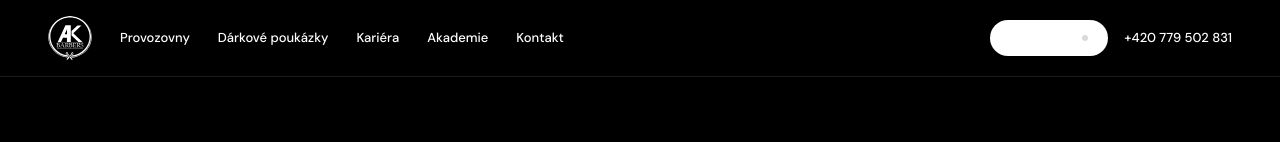
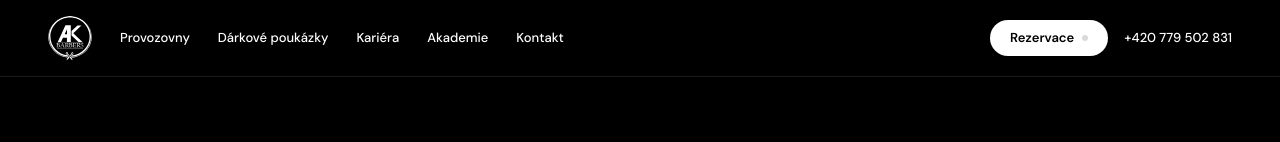
Before and after one commit to weblyxinfo-cmyk/akbarber-web, a Next.js app: page / in a window 1280 px wide. Shown: the top 142 px of the page. Built offline with nearby package versions, Linux system fonts and the light colour scheme; a web font is replaced by a local one.

Commit message:
Fix Rezervace button text color - use inline styles
Global a{color:white} in CSS was overriding Tailwind classes.
Inline styles guarantee black text on white button.

Co-Authored-By: Claude Opus 4.6 <noreply@anthropic.com>

```diff
--- a/src/components/layout/Header.tsx
+++ b/src/components/layout/Header.tsx
@@ -63,10 +63,11 @@ export function Header() {
               href={siteConfig.booking}
               target="_blank"
               rel="noopener noreferrer"
-              className="inline-flex items-center gap-2 rounded-full bg-[#ffffff] px-5 py-2 text-[13px] font-semibold text-[#000] transition-all duration-200 hover:bg-[#e8e8e8]"
+              className="inline-flex items-center gap-2 rounded-full px-5 py-2 text-[13px] font-semibold transition-all duration-200 hover:opacity-90"
+              style={{ backgroundColor: "#fff", color: "#000" }}
             >
               Rezervace
-              <span className="h-1.5 w-1.5 rounded-full bg-[#000]/15" />
+              <span className="h-1.5 w-1.5 rounded-full" style={{ backgroundColor: "rgba(0,0,0,0.15)" }} />
             </a>
             <a
               href={`tel:${siteConfig.phone}`}
```
